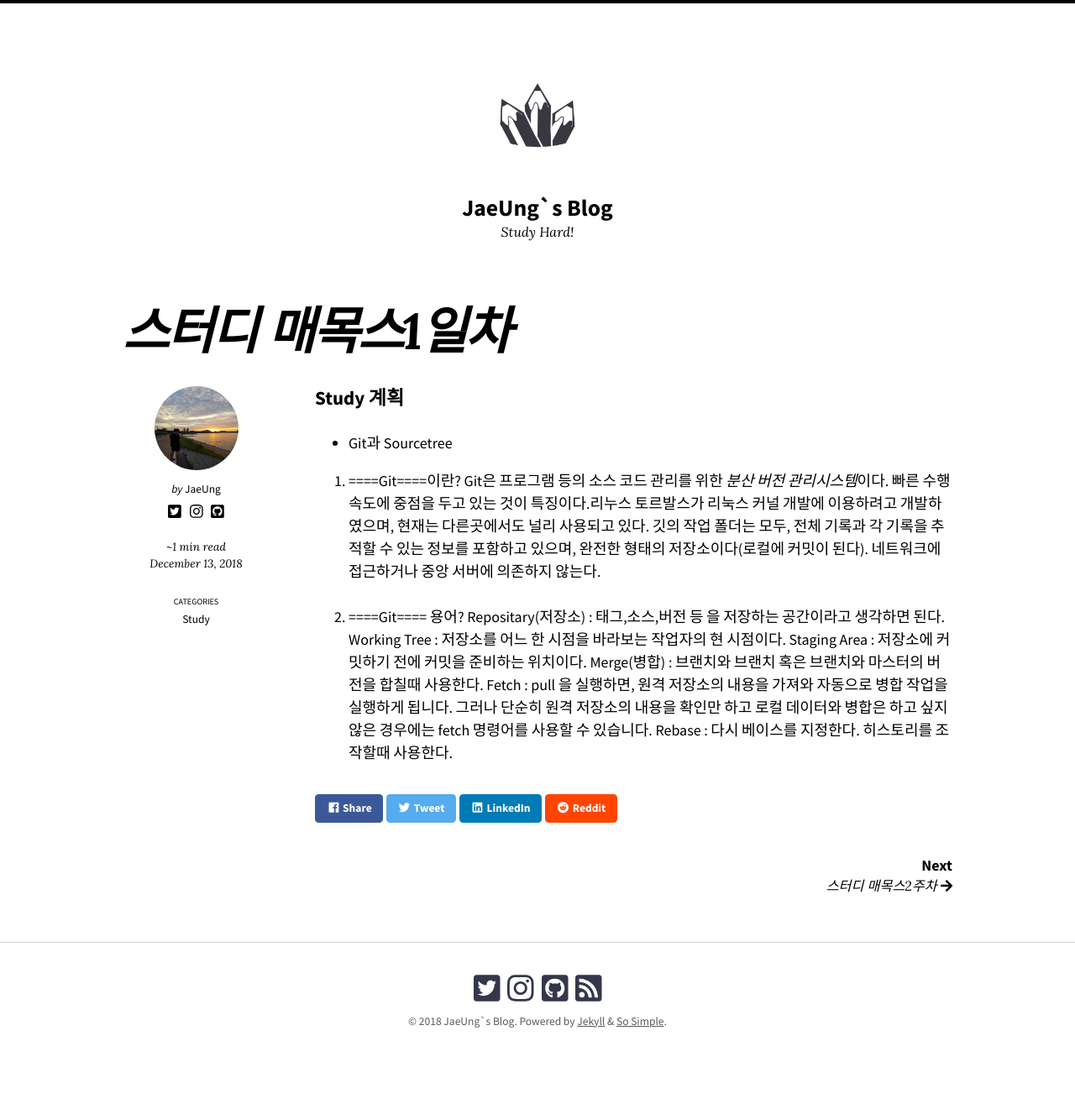
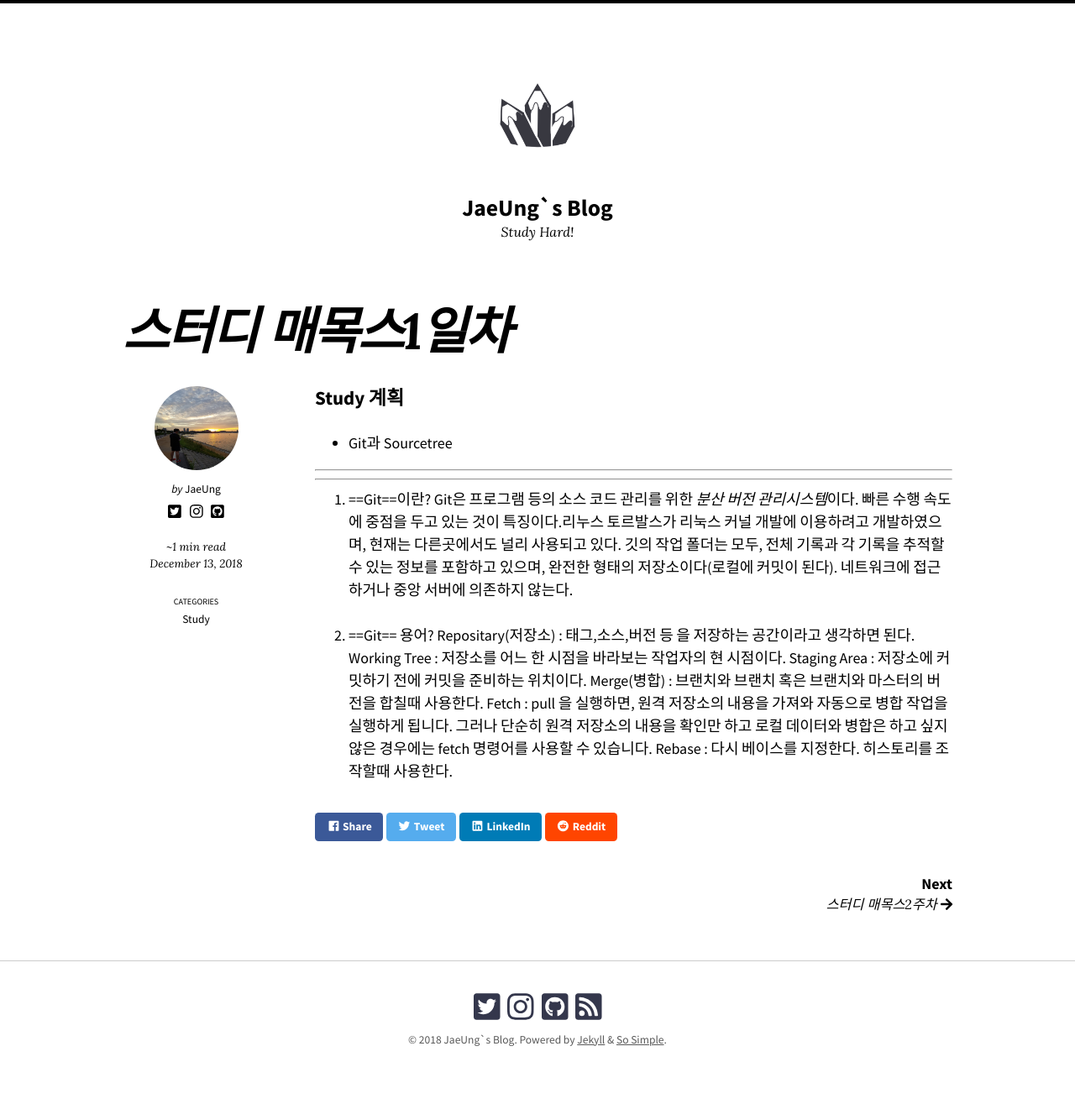
Before and after one commit to kimjw9302/kimjw9302.github.io, a Jekyll site: the page built from _posts/2018-12-13-스터디 매목스1일차.md, in a window 1280 px wide. Shown: the whole page at 84% size. Built offline with Jekyll 4.4.1, drawn with Linux system fonts in a browser that asks for light colours; nearby versions of some CDN libraries; before the commit the page ends 1299 px from its top, so only the background shows below that.

```diff
--- a/_posts/2018-12-13-스터디 매목스1일차.md
+++ b/_posts/2018-12-13-스터디 매목스1일차.md
@@ -9,10 +9,15 @@ last_modified_at: 2018-12-13T12:45:25-05:00
 ### Study 계획
   - Git과 Sourcetree
 
-1. ====Git====이란?
+_ _ _
+
+- - -
+
+
+1. ==Git==이란?
  Git은 프로그램 등의 소스 코드 관리를 위한 *분산 버전 관리시스템*이다. 빠른 수행 속도에 중점을 두고 있는 것이 특징이다.리누스 토르발스가 리눅스 커널 개발에 이용하려고 개발하였으며, 현재는 다른곳에서도 널리 사용되고 있다. 깃의 작업 폴더는 모두, 전체 기록과 각 기록을 추적할 수 있는 정보를 포함하고 있으며, 완전한 형태의 저장소이다(로컬에 커밋이 된다). 네트워크에 접근하거나 중앙 서버에 의존하지 않는다.
 
-2. ====Git==== 용어?
+2. ==Git== 용어?
 Repositary(저장소) : 태그,소스,버전 등 을 저장하는 공간이라고 생각하면 된다.
 Working Tree : 저장소를 어느 한 시점을 바라보는 작업자의 현 시점이다.
 Staging Area : 저장소에 커밋하기 전에 커밋을 준비하는 위치이다.
```
